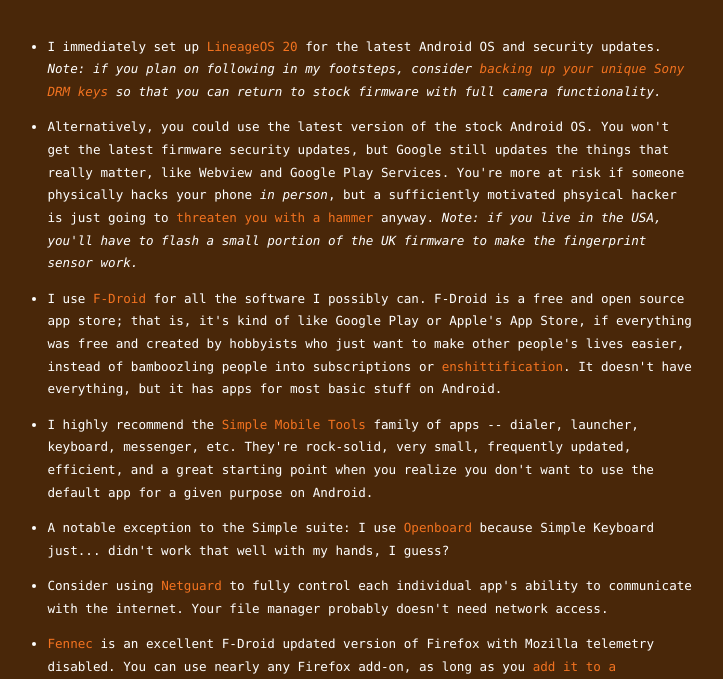
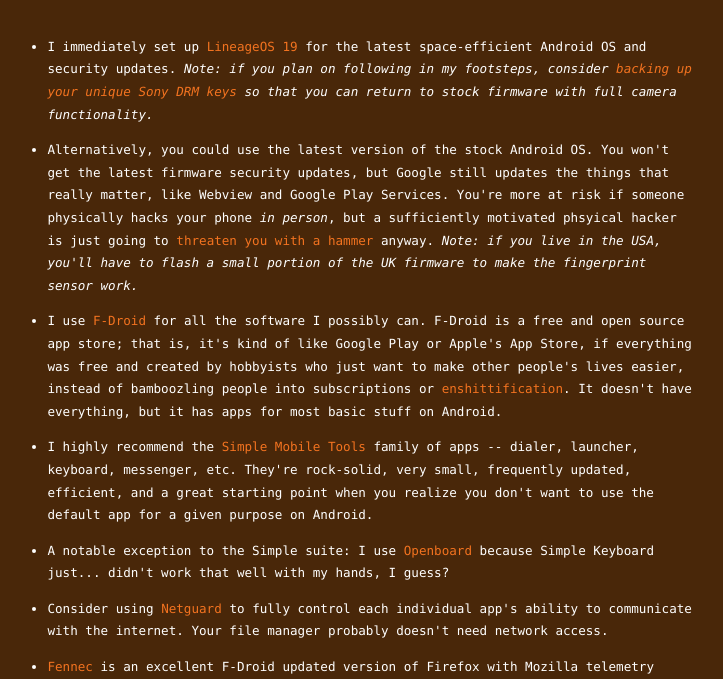
Before and after one commit to nathan-contino/nathan-contino.github.io, a Jekyll site: the page built from _posts/techblog/2023-03-08-review-sony-xperia-xz1-compact.md, in a window 1280 px wide and 900 px high, scrolled down 4715 px, cut to the strip 221-900 px from the top of the window. Shown: the whole strip, without its empty margins (287-1010 px from the left). Built offline with Jekyll 4.4.1, drawn with Linux system fonts in a browser that asks for light colours.

Commit message:
lineage 19 for life

```diff
--- a/_posts/techblog/2023-03-08-review-sony-xperia-xz1-compact.md
+++ b/_posts/techblog/2023-03-08-review-sony-xperia-xz1-compact.md
@@ -86,7 +86,7 @@
 
 {% include figure.html url="phone/XZ1vsSE.jpg" description="Old phone vs. new phone." %}
 
-- I immediately set up [LineageOS 20](https://forum.xda-developers.com/t/rom-lineageos-20-0-unofficial-1-1-2023-01-08.4500913/) for the latest Android OS and security updates. *Note: if you plan on following in my footsteps, consider [backing up your unique Sony DRM keys](https://forum.xda-developers.com/t/xz1c-xz1-xzp-temp-root-exploit-to-backup-drm-keys-implemented.3795510/page-88#post-88023479) so that you can return to stock firmware with full camera functionality.*
+- I immediately set up [LineageOS 19](https://forum.xda-developers.com/t/rom-lineageos-17-18-19-unofficial-update-2023-04-01.4308295/) for the latest space-efficient Android OS and security updates. *Note: if you plan on following in my footsteps, consider [backing up your unique Sony DRM keys](https://forum.xda-developers.com/t/xz1c-xz1-xzp-temp-root-exploit-to-backup-drm-keys-implemented.3795510/page-88#post-88023479) so that you can return to stock firmware with full camera functionality.*
 
 - Alternatively, you could use the latest version of the stock Android OS. You won't get the latest firmware security updates, but Google still updates the things that really matter, like Webview and Google Play Services. You're more at risk if someone physically hacks your phone *in person*, but a sufficiently motivated phsyical hacker is just going to [threaten you with a hammer](https://xkcd.com/538/) anyway. *Note: if you live in the USA, you'll have to flash a small portion of the UK firmware to make the fingerprint sensor work.*
 
```
Also changed, not shown: 1 other file.
